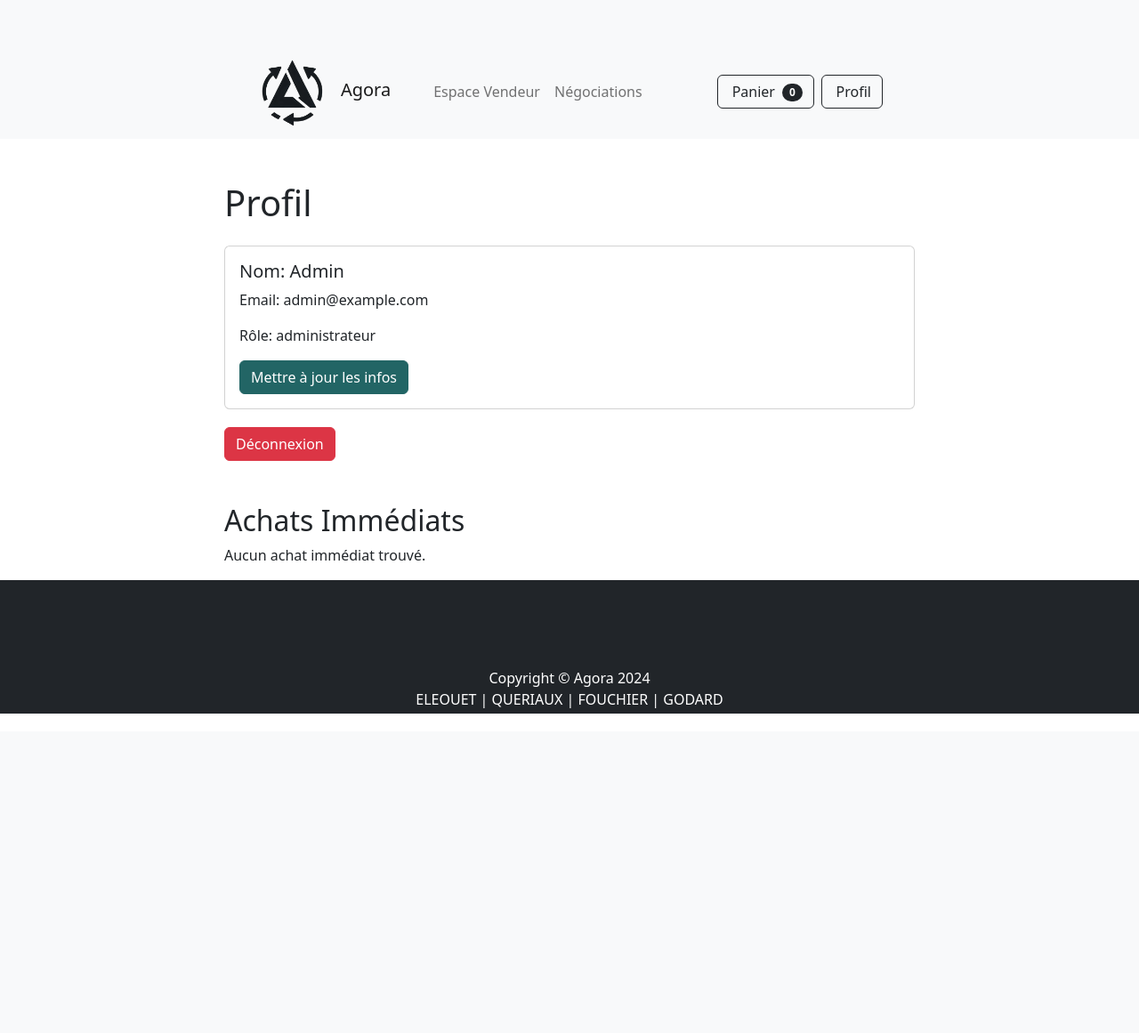
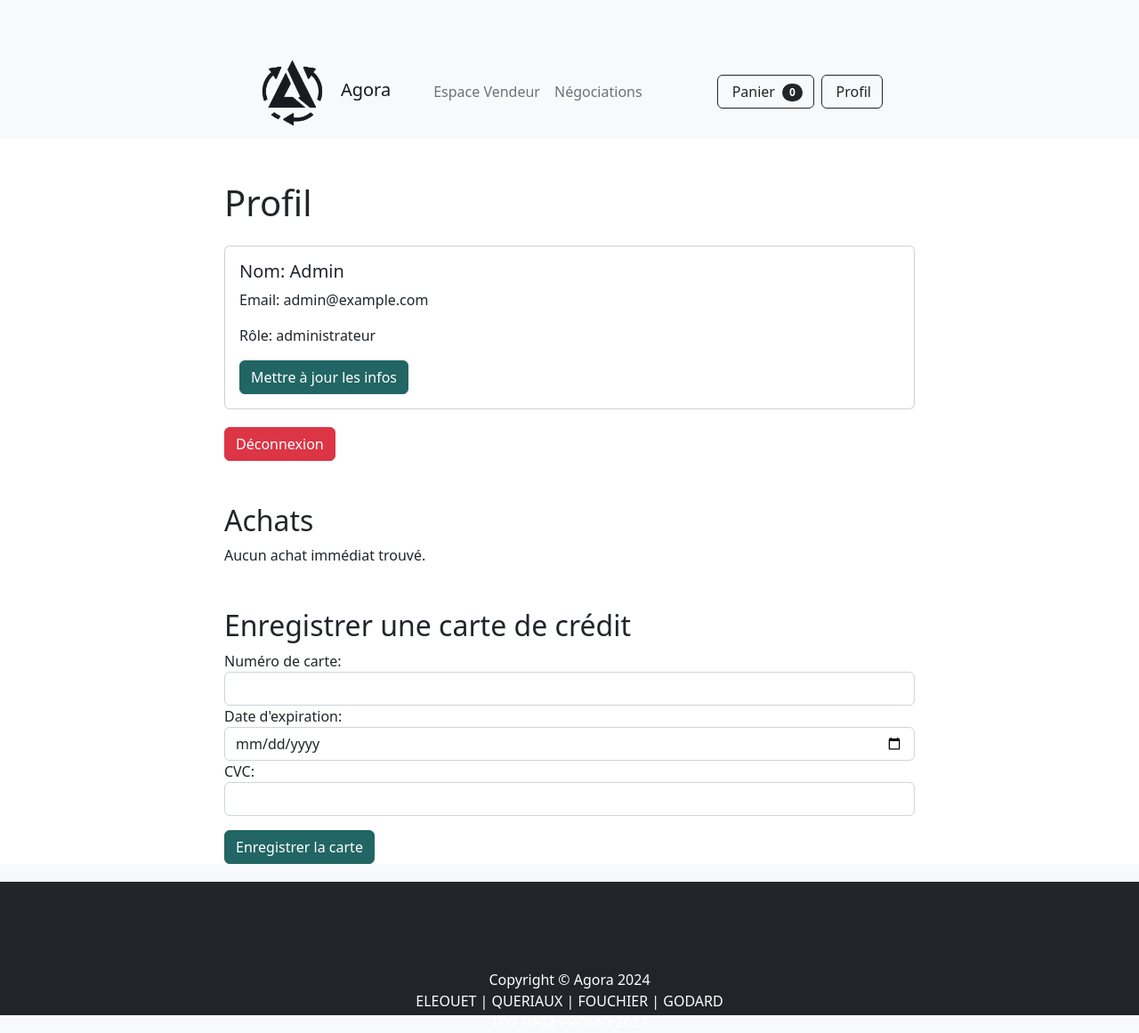
Before and after one commit to Rqbln/agora_ece, a PHP site: page /pages/profile.php in a window 1280 px wide. Shown: the whole page at 89% size. Before the commit the page ends 802 px from the top, so only its background shows below. Run offline with PHP 8.4, Linux system fonts and the light colour scheme; the visitor is signed in with stand-in values (Sample User, id 1); data comes from the database, SQL or seed files in the repository; both versions use the stored data as it was after the commit.

Commit message:
Changement bdd et carte bleu profil

```diff
--- a/pages/profile.php
+++ b/pages/profile.php
@@ -30,6 +30,27 @@ if ($result->num_rows > 0) {
 $sql_purchases = "SELECT * FROM produits WHERE acheteur_email = '" . $conn->real_escape_string($row['email']) . "' AND type_de_vente = 'vente_immediate'";
 $result_purchases = $conn->query($sql_purchases);
 
+$message = '';
+
+// Handle credit card submission
+if ($_SERVER["REQUEST_METHOD"] == "POST" && isset($_POST['add_card'])) {
+    $numero_carte = $_POST['numero_carte'];
+    $date_expiration = $_POST['date_expiration'];
+    $cvv = $_POST['cvv'];
+
+    $sql_insert_card = "INSERT INTO cartes_credit (numero_carte, date_expiration, cvv) VALUES ('$numero_carte', '$date_expiration', '$cvv')";
+    if ($conn->query($sql_insert_card) === TRUE) {
+        $carte_id = $conn->insert_id;
+        $sql_update_user = "UPDATE utilisateurs SET carte_id = '$carte_id' WHERE id = '$user_id'";
+        if ($conn->query($sql_update_user) === TRUE) {
+            $message = "<div class='alert alert-success' role='alert'>Carte de crédit enregistrée avec succès.</div>";
+        } else {
+            $message = "<div class='alert alert-danger' role='alert'>Erreur lors de la mise à jour de l'utilisateur : " . $conn->error . "</div>";
+        }
+    } else {
+        $message = "<div class='alert alert-danger' role='alert'>Erreur lors de l'enregistrement de la carte de crédit : " . $conn->error . "</div>";
+    }
+}
 ?>
 
 <!DOCTYPE html>
@@ -40,6 +61,14 @@ $result_purchases = $conn->query($sql_purchases);
     <title>Profil</title>
     <link rel="stylesheet" href="../assets/css/styles.css">
     <style>
+        body {
+            display: flex;
+            flex-direction: column;
+            min-height: 100vh;
+        }
+        .content {
+            flex: 1;
+        }
         .container {
             max-width: 800px;
             margin-top: 50px;
@@ -51,6 +80,14 @@ $result_purchases = $conn->query($sql_purchases);
             background-color: #d4edda;
             border-color: #c3e6cb;
             color: #155724;
+        }
+        .navbar {
+            margin-bottom: 20px;
+        }
+        .footer {
+            margin-top: auto;
+            background-color: #f8f9fa;
+            padding: 20px 0;
         }
     </style>
 </head>
@@ -68,10 +105,11 @@ $result_purchases = $conn->query($sql_purchases);
                     <a href="update_profile.php" class="btn btn-primary">Mettre à jour les infos</a>
                 </div>
             </div>
+            <?php if (!empty($message)) echo $message; ?>
             <form action="/agora_ece/logout.php" method="post" class="mt-3">
                 <button type="submit" class="btn btn-danger">Déconnexion</button>
             </form>
-            <h2 class="mt-5">Achats Immédiats</h2>
+            <h2 class="mt-5">Achats</h2>
             <?php if ($result_purchases->num_rows > 0): ?>
                 <?php while($purchase = $result_purchases->fetch_assoc()): ?>
                     <div class="card">
@@ -88,9 +126,27 @@ $result_purchases = $conn->query($sql_purchases);
             <?php else: ?>
                 <p>Aucun achat immédiat trouvé.</p>
             <?php endif; ?>
+            <h2 class="mt-5">Enregistrer une carte de crédit</h2>
+            <form method="post" action="">
+                <div class="form-group">
+                    <label for="numero_carte">Numéro de carte:</label>
+                    <input type="text" class="form-control" id="numero_carte" name="numero_carte" required>
+                </div>
+                <div class="form-group">
+                    <label for="date_expiration">Date d'expiration:</label>
+                    <input type="date" class="form-control" id="date_expiration" name="date_expiration" required>
+                </div>
+                <div class="form-group">
+                    <label for="cvv">CVC:</label>
+                    <input type="text" class="form-control" id="cvv" name="cvv" required>
+                </div>
+                <button type="submit" name="add_card" class="btn btn-primary mt-3">Enregistrer la carte</button>
+            </form>
         </div>
     </div>
-    <?php include '../includes/footer.php'; ?>
+    <div class="footer">
+        <?php include '../includes/footer.php'; ?>
+    </div>
 </div>
 </body>
 </html>
```
Also changed, not shown: init_db.sql (+18 -16 lines), pages/payment.php (+41 -9 lines).
